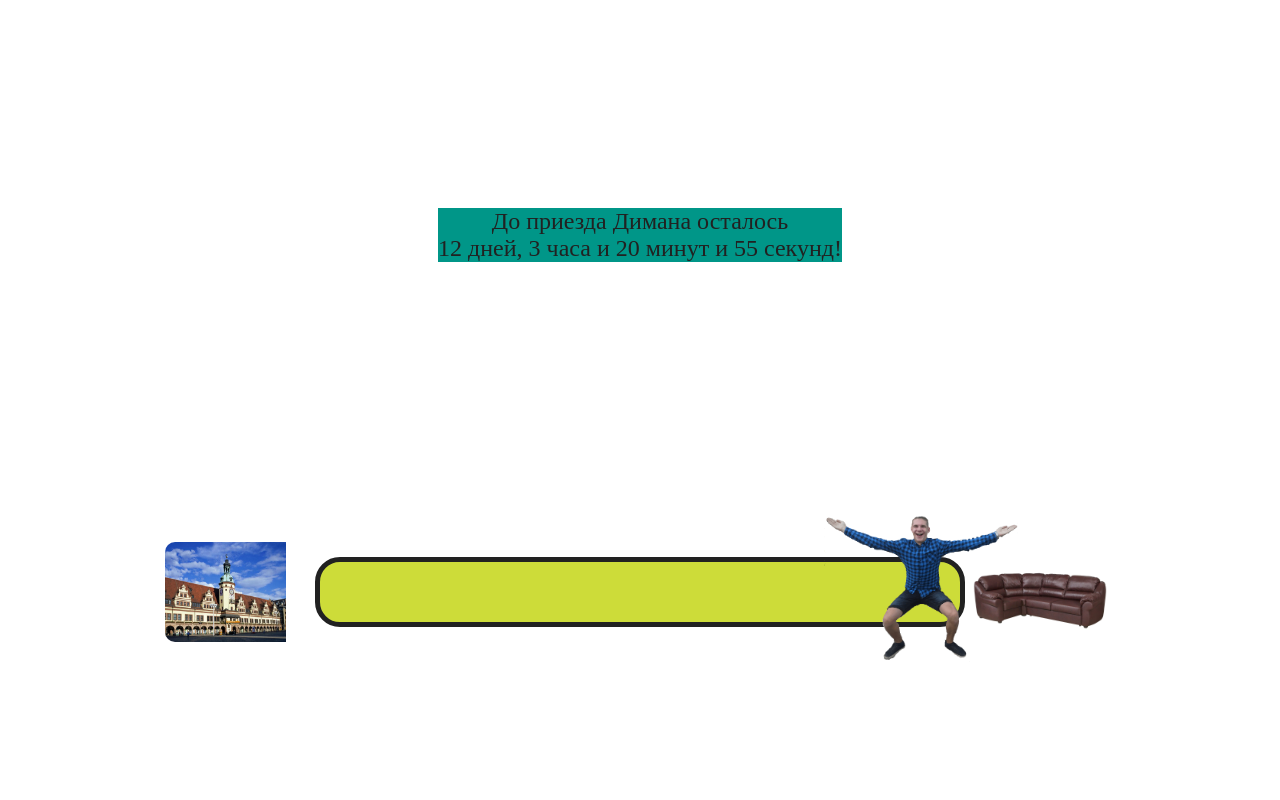
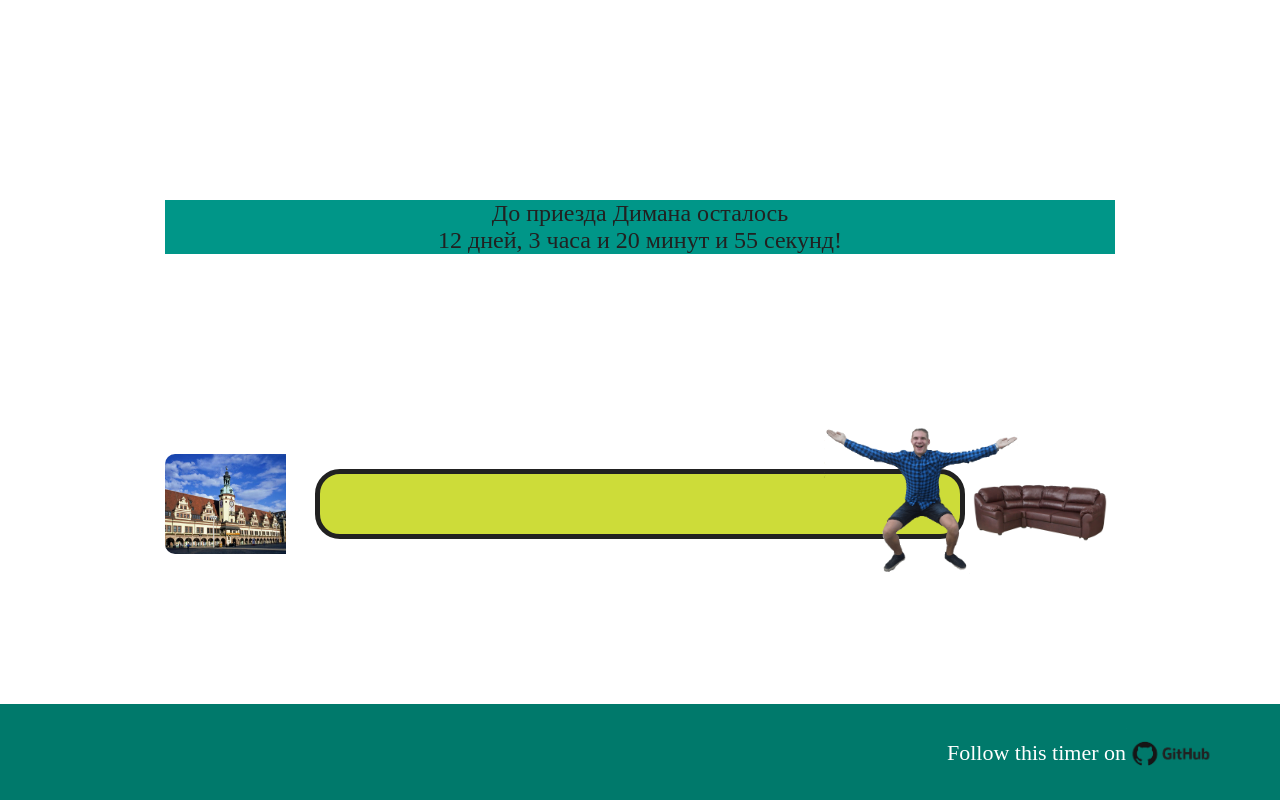
Before and after one commit to burdakin/diman_timer, a PHP site: page / in a window 1280 px wide. Run offline with PHP 8.4, Linux system fonts and the light colour scheme.

Commit message:
Adaptive layout and new functions

```diff
--- a/index.html
+++ b/index.html
@@ -1,16 +1,15 @@
 <!DOCTYPE html>
-<html lang="en">
+<html lang="ru">
 <head>
     <meta charset="UTF-8">
     <title>Diman</title>
     <script src="index.js"></script>
     <link rel="stylesheet" href="style.css">
-
 </head>
 <body onload="render()">
-
+<div class="bg"></div>
+<div class="content">
     <div id="result" class="result"></div>
-
     <div id="slider" class="slider">
         <div id="leipzig" class="leipzig"></div>
         <div class="slidebar">
@@ -20,6 +19,10 @@
         </div>
         <div id="divan" class="divan"></div>
     </div>
-<div class="bg"></div>
+
+</div>
+<footer>
+    <a href="https://github.com/burdakin/diman_timer" target="_blank">Follow this timer on <div class="git-img"></div></a>
+</footer>
 </body>
 </html>
--- a/index.js
+++ b/index.js
@@ -1,5 +1,7 @@
-var initial_date = new Date(2020, 9, 24, 8, 30, 0, 0);
+var initial_date = new Date(2020, 9, 22, 9, 0, 0);
 var finish_date = new Date(2021, 2, 31, 0, 0, 0, 0);
+var bcg = setInterval(background, 5000);
+var count = setInterval(date_count, 1000);
 var bg_arr = {
     0: 'bcg/1.jpg',
     1: 'bcg/2.jpg',
@@ -35,6 +37,7 @@ function now() {
 
 function date_count() {
     let result = +finish_date - now();
+    if (result >= 0) {
         let days = result / (1000 * 60 * 60 * 24);
         let days_word = day_word(days);
         let hours = (result - (Math.trunc(days) * (1000 * 60 * 60 * 24))) / 3600000;
@@ -46,11 +49,17 @@ function date_count() {
         document.getElementById('result').innerHTML = `До приезда Димана осталось <br> ${Math.trunc(days)} ${days_word},
 ${Math.trunc(hours)} ${hours_word} и ${Math.trunc(mins)} ${mins_word} и ${Math.trunc(sec)} ${sec_word}!`;
         count_percent();
+    } else if (result <= 0) {
+        document.getElementById('result').innerHTML = 'Диман приехал и уже на диване!';
+        document.querySelector(':root').style.setProperty('--diman', '105%');
+        document.getElementById('quote').innerHTML = 'Я сел!';
+        clearInterval(count);
+    }
 }
 
 function render() {
-    setInterval(background, 5000);
-    setInterval(date_count, 1000);
+    bcg;
+    count;
 }
 
 function count_percent() {
--- a/style.css
+++ b/style.css
@@ -1,3 +1,11 @@
+@media screen and (min-width: 200px) and (max-width: 500px) {
+    .content .result {
+        width: 80%;
+        font-size: 36px;
+        color: white;
+    }
+}
+
 :root {
     --diman: = 0%;
     --bcg = '';
@@ -6,6 +14,7 @@
 html {
     margin: 0;
     height: 100vh;
+    display: flex;
 }
 
 body {
@@ -13,6 +22,12 @@ body {
     flex-direction: column;
     align-items: center;
     justify-content: center;
+    height: 100vh;
+    margin: 0;
+}
+
+.content {
+    flex: 1 0 auto;
 }
 
 .bg {
@@ -23,7 +38,7 @@ body {
     position: absolute;
     top: 00px;
     width: 100vw;
-    height: 100vh;
+    height: 100%;
     z-index: -1;
     opacity: 45%;
 }
@@ -33,7 +48,7 @@ body {
     color: #212121;
     font-size: 24px;
     text-align: center;
-    margin-top: 200px;
+    margin-top: 25vh;
     background-color: #009688;
 }
 
@@ -43,7 +58,7 @@ body {
     align-items: center;
     justify-content: space-around;
     margin: 0 auto;
-    margin-top: 35vh;
+    margin-top: 25vh;
 }
 
 .slidebar {
@@ -98,8 +113,43 @@ body {
     border-radius: 10px;
 }
 
-@media (max-height: 360px) and (orientation: landscape) {
-    .slider {
-        margin-top: 10vh;
+footer {
+    flex: 0 0 auto;
+    width: 100vw;
+    background-color: #00796B;
+    height: 12vh;
+}
+
+footer a {
+    float: right;
+    margin-right: 5%;
+    color: white;
+    font-size: 22px;
+    margin-top: 3vh;
+    text-decoration: none;
+    display: flex;
+    flex-direction: row;
+    align-items: center;
+    justify-content: flex-end;
+}
+
+footer a:hover {
+    color: #CDDC39;
+    text-decoration: underline;
+}
+
+.git-img {
+    background-image: url("img/git.png");
+    width: 90px;
+    height: 50px;
+    background-repeat: no-repeat;
+    background-size: cover;
+}
+
+@media screen and (min-width: 200px) and (max-width: 500px) {
+    .content .result {
+        width: 80%;
+        font-size: 36px;
+        color: white;
     }
 }
```
Also changed, not shown: img/git.png (added). Lines whose indentation alone changed are shown as unchanged.
